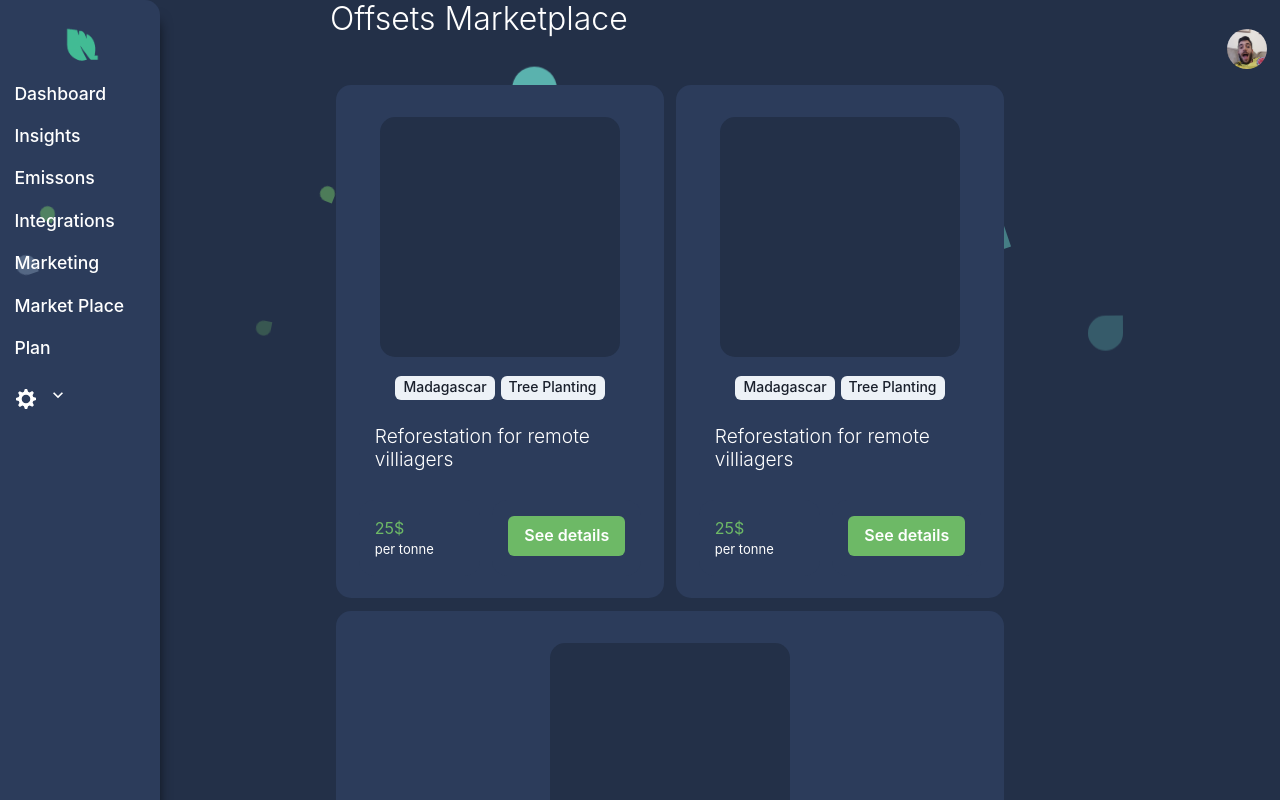
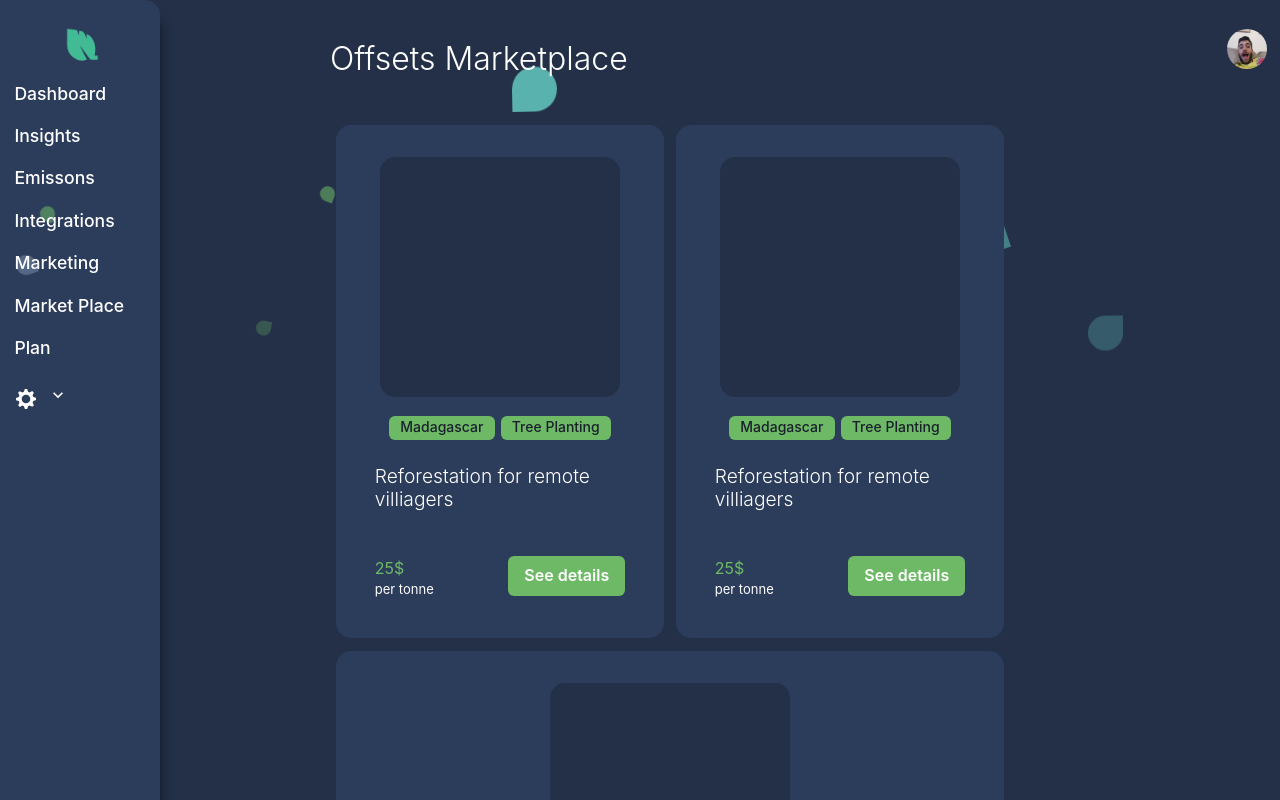
Before and after one commit to AssafWoo/Leaf-groot, a React (Create React App) app: page /marketplace in a window 1280 px wide. Shown: the top 800 px of the page. Built offline with nearby package versions, Linux system fonts and the light colour scheme.

Commit message:
bug fixes

```diff
--- a/src/Components/Cards/offset_card.js
+++ b/src/Components/Cards/offset_card.js
@@ -14,11 +14,11 @@ const OffsetCard = () => {
     return(
         <>
         <div style={{height:'15rem', width:'15rem',borderRadius:'15px', background:DarkerTheme, textAlign:'center', margin:'1rem auto'}} />
-        <Tag margin="3px">
-            <TagLabel>Madagascar</TagLabel>
+        <Tag margin="3px" bg={MainGreen}>
+            <TagLabel padding=".2rem">Madagascar</TagLabel>
         </Tag>
-        <Tag margin="3px">
-            <TagLabel>Tree Planting</TagLabel>
+        <Tag margin="3px" bg={MainGreen}>
+            <TagLabel padding=".2rem">Tree Planting</TagLabel>
         </Tag>
         <Heading padding="1.4rem" fontWeight="300" textAlign="left" fontSize="1.2rem">Reforestation for remote villiagers</Heading>
         <Flex>
--- a/src/Components/Modal/modal.js
+++ b/src/Components/Modal/modal.js
@@ -1,4 +1,5 @@
 import { Modal, ModalBody, ModalCloseButton, ModalContent, ModalFooter, ModalHeader, ModalOverlay } from "@chakra-ui/modal"
+import { DarkerTheme } from "../../Styles/colors";
 
 const ModalComponent = ({isOpen, onClose,trigger, header, content, actionTrigger}) => {
     return (
@@ -6,7 +7,7 @@ const ModalComponent = ({isOpen, onClose,trigger, header, content, actionTrigger
             {trigger}
             <Modal isOpen={isOpen} onClose={onClose}>
                 <ModalOverlay />
-                <ModalContent color="white">
+                <ModalContent color="white" bg={DarkerTheme}>
                 <ModalHeader>{header}</ModalHeader>
                 <ModalCloseButton />
                 <ModalBody>
--- a/src/Pages/market_place.js
+++ b/src/Pages/market_place.js
@@ -12,7 +12,6 @@ const MarketPlace = () => {
                 <BoxSize flexSize="1"><OffsetCard /></BoxSize>
                 <BoxSize flexSize="1"><OffsetCard /></BoxSize>
                 <BoxSize flexSize="1"><OffsetCard /></BoxSize>
-
             </Flex>
         </>
     )
--- a/src/Routes.js
+++ b/src/Routes.js
@@ -11,7 +11,7 @@ import MarketPlace from "./Pages/market_place"
 import Settings from "./Pages/settings"
 import Signup from "./Pages/sign-up"
 import Subscription from "./Pages/subscription"
-import { AppWrapper, MainWrapper } from "./Styles/styles"
+import { AppWrapper, BreakLine, MainWrapper } from "./Styles/styles"
 import { useContext } from "react";
 import Store from './Context/global/global-context';
 
@@ -20,6 +20,7 @@ const Layout = ({children}) => {
         <MainWrapper>{/*Prive routes - login required */}
             <SideBar />
             <AppWrapper>
+                <BreakLine />
                {children}
             </AppWrapper>
             <RightSideBar />
@@ -40,7 +41,7 @@ const Routes = () => {
                         <Route exact path="/marketplace" component={MarketPlace} />
                         <Route exact path="/insights" component={Insights} />
                         <Route exact path="/plan" component={Subscription} />
-                        <Route exact path="/settings" component={Settings} />
+                        <Route exact path="/settings/company" component={Settings} />
                         <Route exact path="/integrations" component={Integrations} />
                         <Route exact path="/emissions" component={EmissionsComponent} />
                         <Route exact path="/" component={Dashboard} />
```
